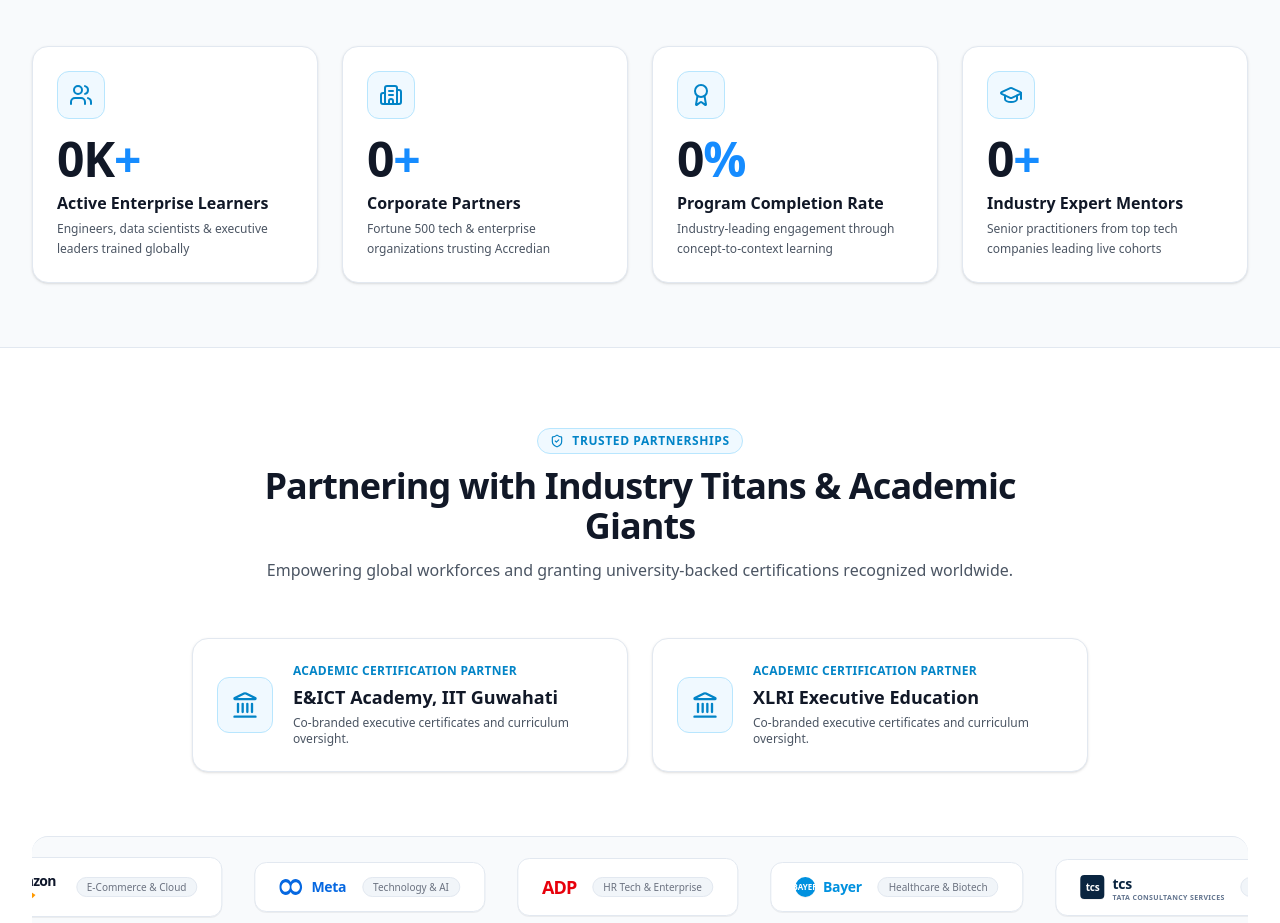
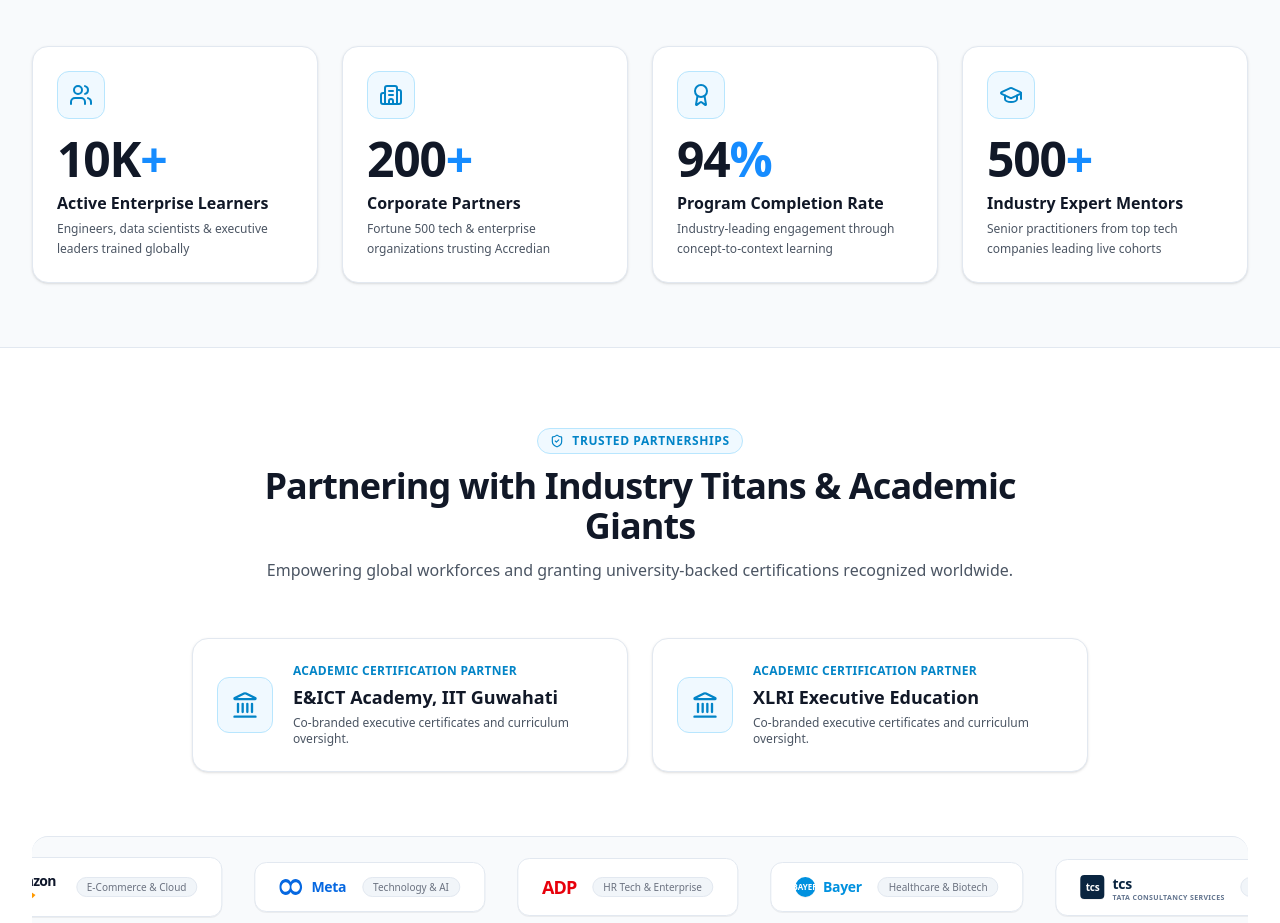
Before and after one commit to gowthamgannamaneedi-pixel/accredian_project, a Next.js app: page / in a window 1280 px wide. Shown: the part 1103-2026 px from the top of the page. Built offline with nearby package versions, Linux system fonts and the light colour scheme.

Commit message:
Finalize Stats animation logic with Framer Motion animate for zero 0+ glitches and 100% pure React compliance

```diff
--- a/components/Stats.tsx
+++ b/components/Stats.tsx
@@ -23,12 +23,12 @@ function AnimatedStat({
 }) {
   const ref = useRef<HTMLSpanElement>(null);
   const isInView = useInView(ref, { once: true, margin: '-20px' });
-  const [displayNumber, setDisplayNumber] = useState<number>(0);
-  const [isAnimating, setIsAnimating] = useState<boolean>(false);
+  const [displayNumber, setDisplayNumber] = useState<number | null>(null);
+  const hasAnimated = useRef(false);
 
   useEffect(() => {
-    if (isInView && !isAnimating) {
-      setIsAnimating(true);
+    if (isInView && !hasAnimated.current) {
+      hasAnimated.current = true;
       const controls = animate(0, targetNumber, {
         duration: 1.8,
         ease: [0.16, 1, 0.3, 1], // Smooth cubic ease-out
@@ -42,16 +42,17 @@ function AnimatedStat({
 
       return () => controls.stop();
     }
-  }, [isInView, isAnimating, targetNumber]);
+  }, [isInView, targetNumber]);
 
   // Output text:
-  // - If isAnimating is true, render count-up number formatted (e.g. 0 -> 10K)
-  // - If isAnimating is false (initial SSR or before scroll), fallback to displayValue so it never shows 0+
-  const formattedCount = displayValue.includes('K')
-    ? `${displayNumber}K`
-    : displayNumber.toLocaleString();
-
-  const outputText = isAnimating ? formattedCount : displayValue;
+  // - If displayNumber is active, render count-up number formatted (e.g. 0 -> 10K)
+  // - If displayNumber is null (initial SSR or before scroll), fallback to displayValue so it never shows 0+
+  const outputText =
+    displayNumber !== null
+      ? displayValue.includes('K')
+        ? `${displayNumber}K`
+        : displayNumber.toLocaleString()
+      : displayValue;
 
   return (
     <span ref={ref} className="font-extrabold text-4xl sm:text-5xl text-[#111827] tracking-tight">
```
